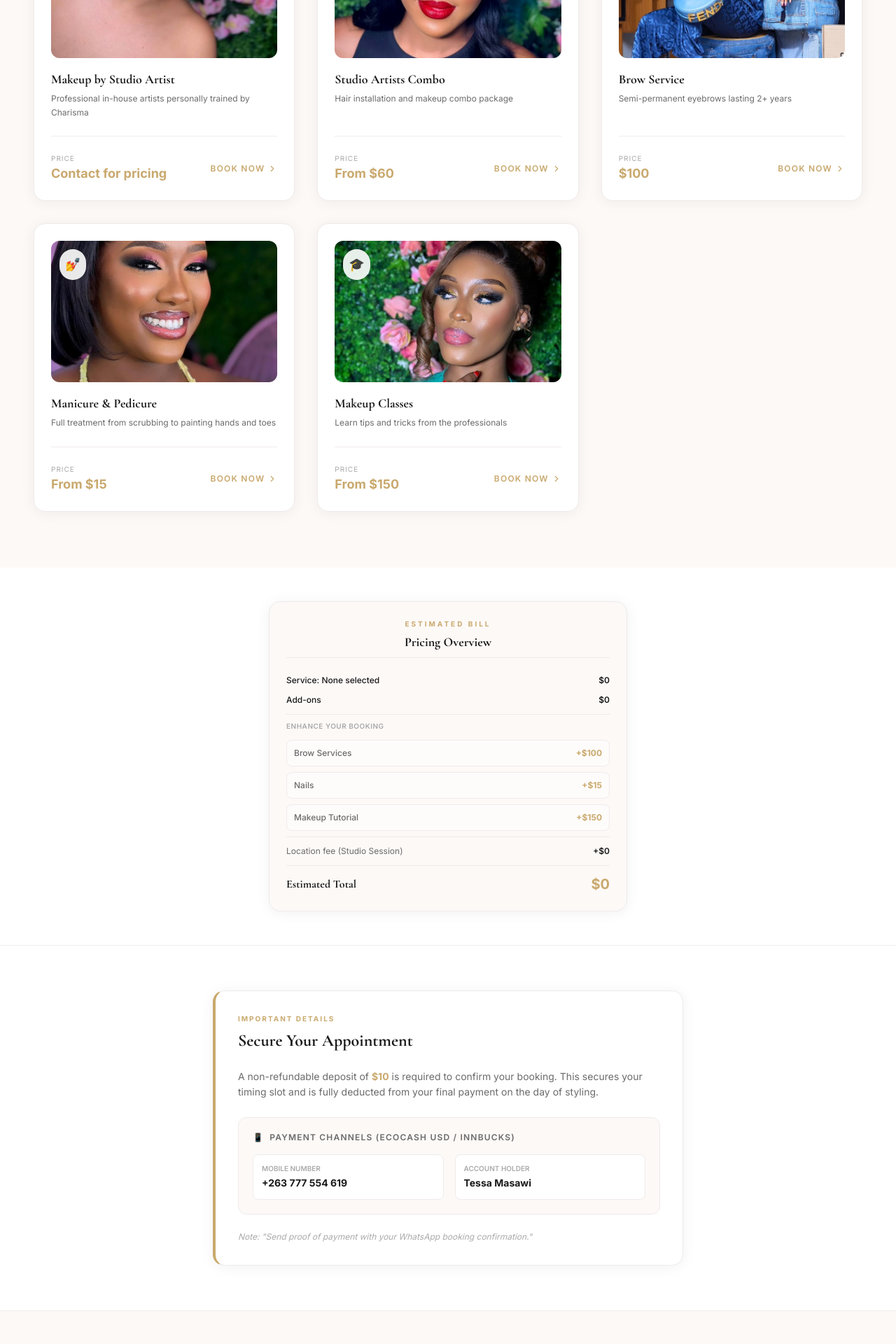
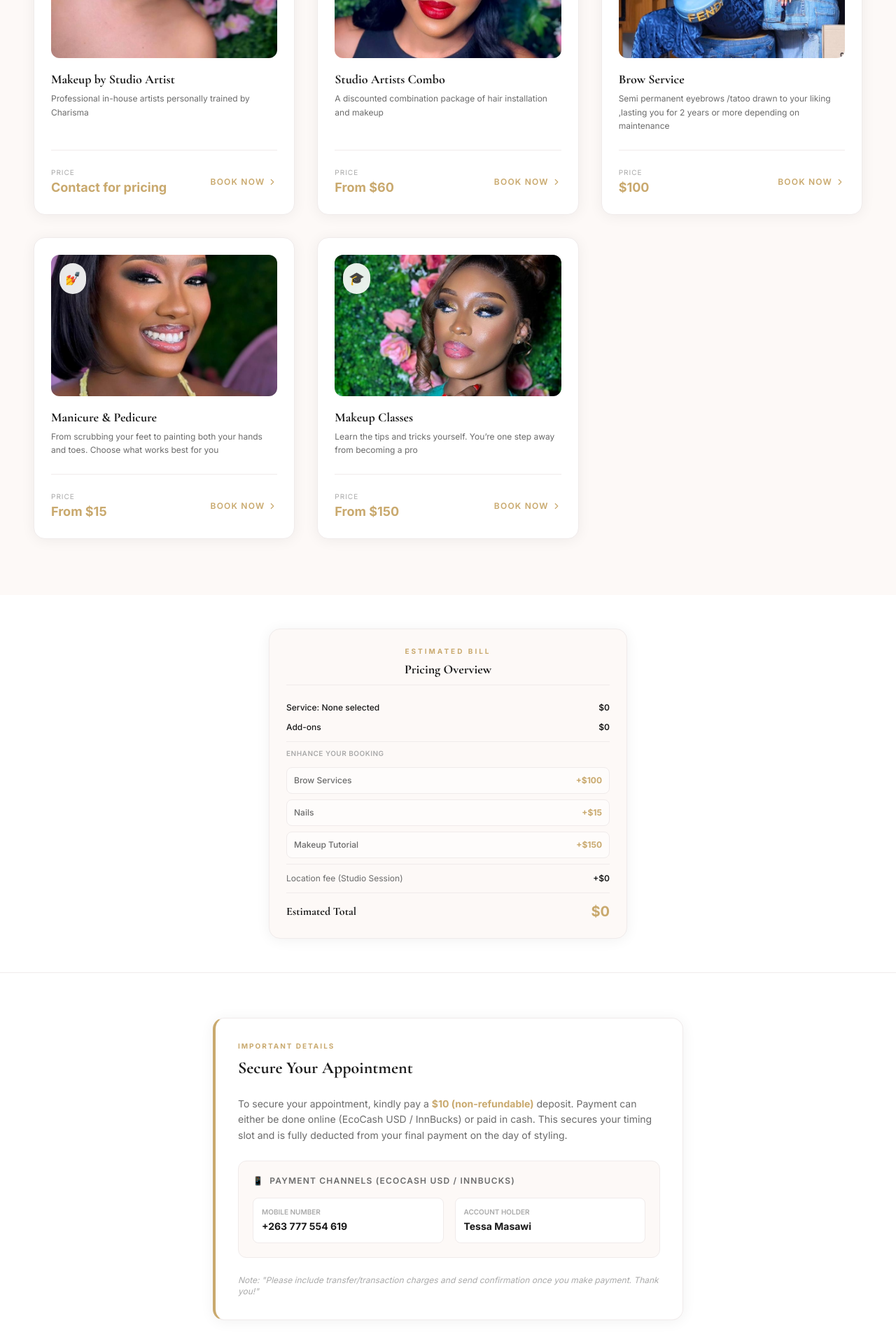
Before and after one commit to Tadiwa-hub/Charisma, a React (Vite) app: page / in a window 1280 px wide. Shown: the part 1340-3260 px from the top of the page at 70% size. Built offline with nearby package versions, Linux system fonts and the light colour scheme; no server answers.

Commit message:
Update service descriptions, prices, and deposit policies to align exactly with client chat requirements

```diff
--- a/src/App.tsx
+++ b/src/App.tsx
@@ -68,10 +68,10 @@ interface Addon {
 // --- Data ---
 const SERVICES: Service[] = [
   { id: 'm-artist', name: 'Makeup by Studio Artist', price: 35, category: 'SERVICES', description: 'Professional in-house artists personally trained by Charisma', image: m2, displayPrice: 'Contact for pricing', icon: '💄' },
-  { id: 'studio-artists-combo', name: 'Studio Artists Combo', price: 60, category: 'SERVICES', description: 'Hair installation and makeup combo package', image: m3, displayPrice: 'From $60', icon: '✨' },
-  { id: 'brow-service', name: 'Brow Service', price: 100, category: 'SERVICES', description: 'Semi-permanent eyebrows lasting 2+ years', image: m4, displayPrice: '$100', icon: '👁️' },
-  { id: 'manicure-pedicure', name: 'Manicure & Pedicure', price: 15, category: 'SERVICES', description: 'Full treatment from scrubbing to painting hands and toes', image: m5, displayPrice: 'From $15', icon: '💅' },
-  { id: 'makeup-classes', name: 'Makeup Classes', price: 150, category: 'SERVICES', description: 'Learn tips and tricks from the professionals', image: m6, displayPrice: 'From $150', icon: '🎓' },
+  { id: 'studio-artists-combo', name: 'Studio Artists Combo', price: 60, category: 'SERVICES', description: 'A discounted combination package of hair installation and makeup', image: m3, displayPrice: 'From $60', icon: '✨' },
+  { id: 'brow-service', name: 'Brow Service', price: 100, category: 'SERVICES', description: 'Semi permanent eyebrows /tatoo drawn to your liking ,lasting you for 2 years or more depending on maintenance', image: m4, displayPrice: '$100', icon: '👁️' },
+  { id: 'manicure-pedicure', name: 'Manicure & Pedicure', price: 15, category: 'SERVICES', description: 'From scrubbing your feet to painting both your hands and toes. Choose what works best for you', image: m5, displayPrice: 'From $15', icon: '💅' },
+  { id: 'makeup-classes', name: 'Makeup Classes', price: 150, category: 'SERVICES', description: 'Learn the tips and tricks yourself. You’re one step away from becoming a pro', image: m6, displayPrice: 'From $150', icon: '🎓' },
 ];
 
 const ADDONS: Addon[] = [
@@ -639,7 +639,7 @@ export default function App() {
             </div>
 
             <p className="text-sm font-inter text-[#6B6B6B] leading-relaxed">
-              A non-refundable deposit of <span className="text-[#C9A96E] font-bold">$10</span> is required to confirm your booking. This secures your timing slot and is fully deducted from your final payment on the day of styling.
+              To secure your appointment, kindly pay a <span className="text-[#C9A96E] font-bold">$10 (non-refundable)</span> deposit. Payment can either be done online (EcoCash USD / InnBucks) or paid in cash. This secures your timing slot and is fully deducted from your final payment on the day of styling.
             </p>
 
             {/* Info boxes for pay channels */}
@@ -660,7 +660,7 @@ export default function App() {
             </div>
 
             <p className="text-xs font-inter italic text-[#AAAAAA] mt-2">
-              Note: "Send proof of payment with your WhatsApp booking confirmation."
+              Note: "Please include transfer/transaction charges and send confirmation once you make payment. Thank you!"
             </p>
           </div>
         </section>
```
